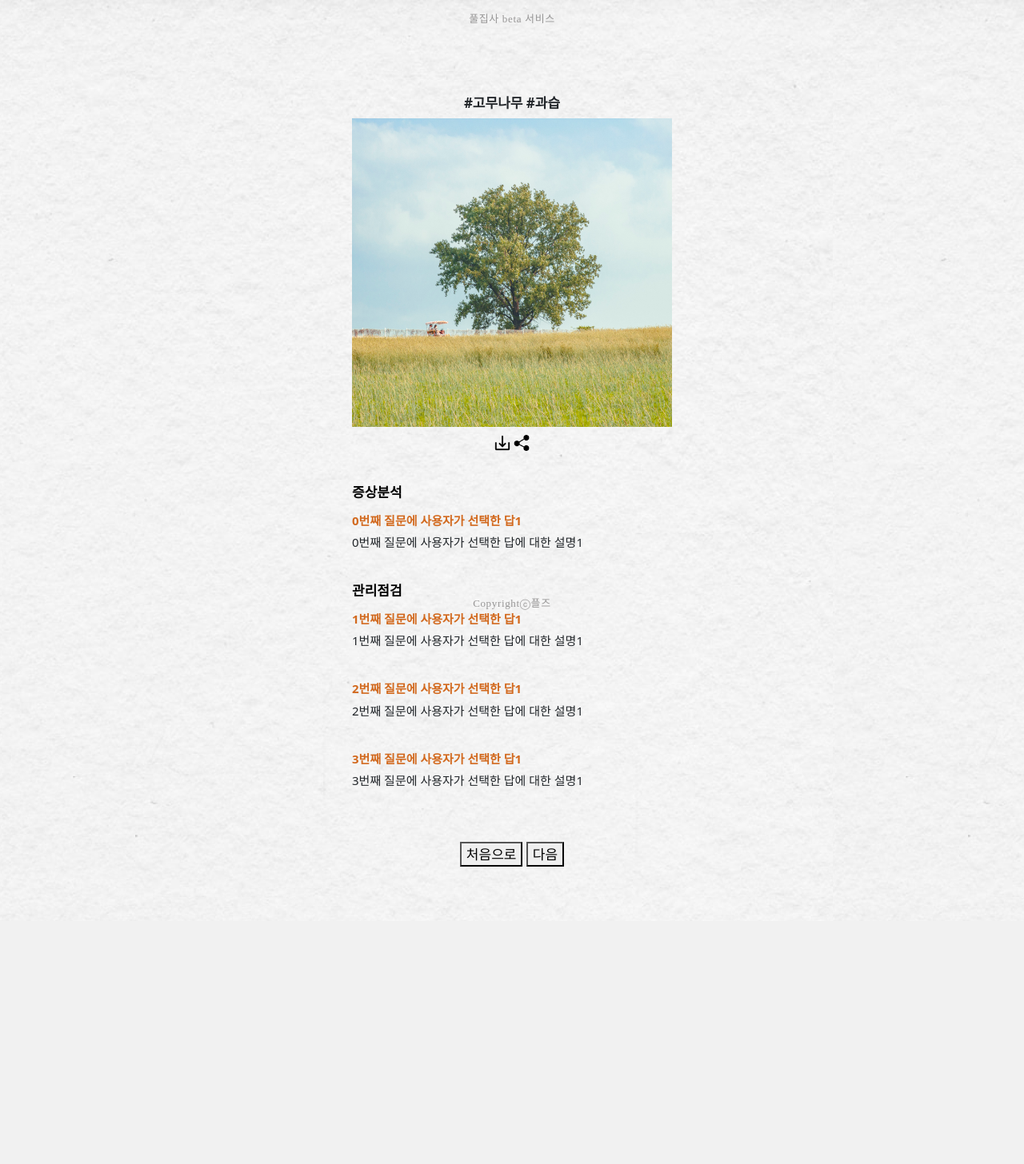
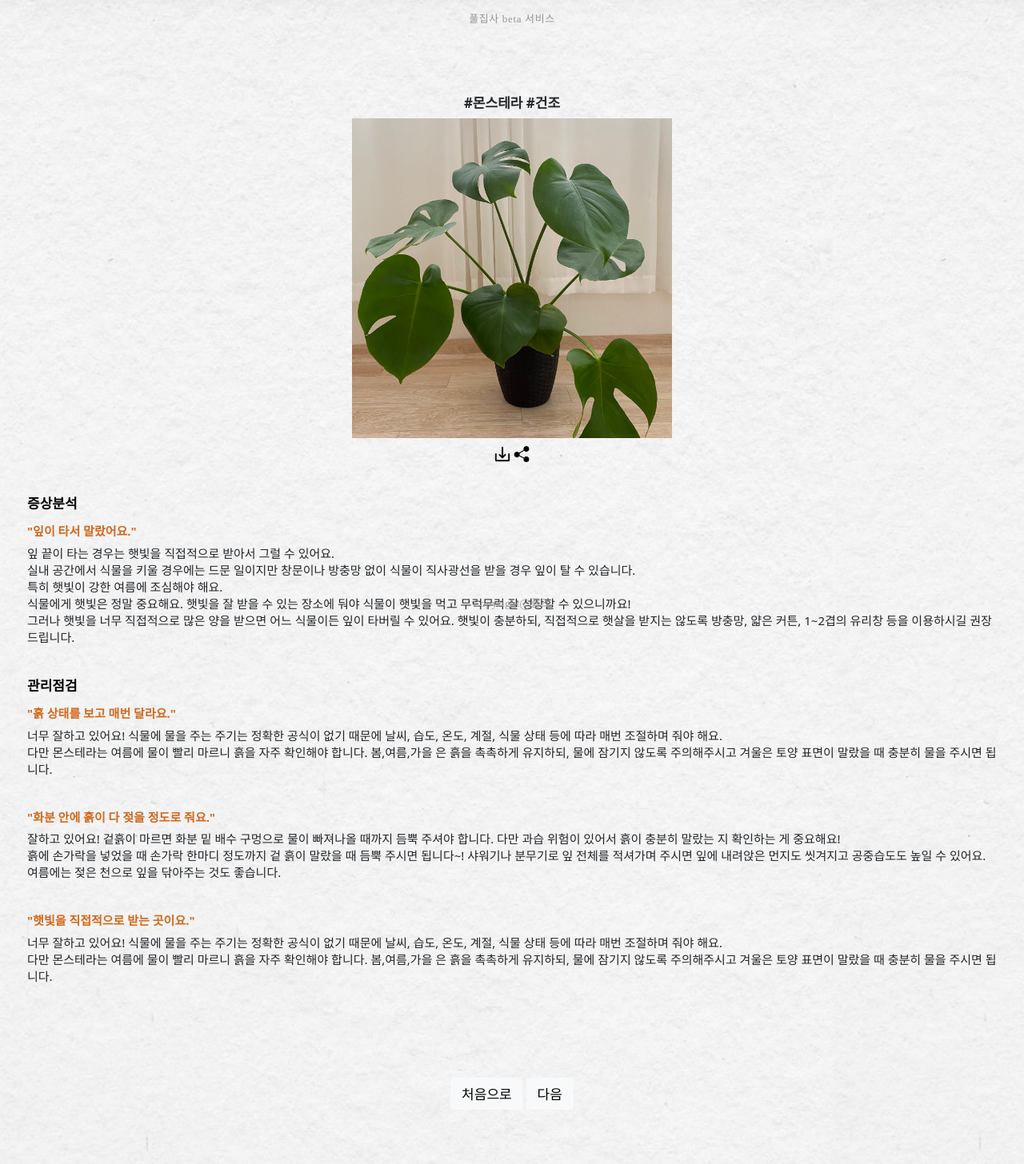
Before and after one commit to 2hongbi/puljibsa, a Django app: page /result/ in a window 1280 px wide. Shown: the whole page at 80% size. Before the commit the page ends 1133 px from the top, so only its background shows below. Run offline with Django 4.2, Linux system fonts and the light colour scheme; some libraries are stand-ins or nearby versions.

Commit message:
fix error

```diff
--- a/puljibsa/static/js/result.js
+++ b/puljibsa/static/js/result.js
@@ -23,29 +23,26 @@
 
 const result = [
   {
-    answer0 : '0번째 질문에 사용자가 선택한 답1',
-    answer1 : '1번째 질문에 사용자가 선택한 답1',
-    answer2 : '2번째 질문에 사용자가 선택한 답1',
-    answer3 : '3번째 질문에 사용자가 선택한 답1',
-    info_of_answer0 : '0번째 질문에 사용자가 선택한 답에 대한 설명1',
-    info_of_answer1 : '1번째 질문에 사용자가 선택한 답에 대한 설명1',
-    info_of_answer2 : '2번째 질문에 사용자가 선택한 답에 대한 설명1',
-    info_of_answer3 : '3번째 질문에 사용자가 선택한 답에 대한 설명1'
-  },
-  {
-    answer0 : '0번째 질문에 사용자가 선택한 답2',
-    answer1 : '1번째 질문에 사용자가 선택한 답2',
-    answer2 : '2번째 질문에 사용자가 선택한 답2',
-    answer3 : '3번째 질문에 사용자가 선택한 답2',
-    info_of_answer0 : '0번째 질문에 사용자가 선택한 답에 대한 설명2',
-    info_of_answer1 : '1번째 질문에 사용자가 선택한 답에 대한 설명2',
-    info_of_answer2 : '2번째 질문에 사용자가 선택한 답에 대한 설명2',
-    info_of_answer3 : '3번째 질문에 사용자가 선택한 답에 대한 설명2'
-  },
+    answer0 : '"잎이 타서 말랐어요."',
+    answer1 : '"흙 상태를 보고 매번 달라요."',
+    answer2 : '"화분 안에 흙이 다 젖을 정도로 줘요."',
+    answer3 : '"햇빛을 직접적으로 받는 곳이요."',
+    info_of_answer0 : '잎 끝이 타는 경우는 햇빛을 직접적으로 받아서 그럴 수 있어요. <br>' +
+        '                실내 공간에서 식물을 키울 경우에는 드문 일이지만 창문이나 방충망 없이 식물이 직사광선을 받을 경우 잎이 탈 수 있습니다.<br>' +
+        '                특히 햇빛이 강한 여름에 조심해야 해요.<br>' +
+        '                식물에게 햇빛은 정말 중요해요. 햇빛을 잘 받을 수 있는 장소에 둬야 식물이 햇빛을 먹고 무럭무럭 잘 성장할 수 있으니까요!<br>' +
+        '                그러나 햇빛을 너무 직접적으로 많은 양을 받으면 어느 식물이든 잎이 타버릴 수 있어요. 햇빛이 충분하되, 직접적으로 햇살을 받지는 않도록 방충망, 얇은 커튼, 1~2겹의 유리창 등을 이용하시길 권장 드립니다.',
+    info_of_answer1 : '너무 잘하고 있어요! 식물에 물을 주는 주기는 정확한 공식이 없기 때문에 날씨, 습도, 온도, 계절, 식물 상태 등에 따라 매번 조절하며 줘야 해요. <br>' +
+        '다만 몬스테라는 여름에 물이 빨리 마르니 흙을 자주 확인해야 합니다. 봄,여름,가을 은 흙을 촉촉하게 유지하되, 물에 잠기지 않도록 주의해주시고 겨울은 토양 표면이 말랐을 때 충분히 물을 주시면 됩니다.',
+    info_of_answer2 : '잘하고 있어요! 겉흙이 마르면 화분 밑 배수 구멍으로 물이 빠져나올 때까지 듬뿍 주셔야 합니다. 다만 과습 위험이 있어서 흙이 충분히 말랐는 지 확인하는 게 중요해요! <br>' +
+        '흙에 손가락을 넣었을 때 손가락 한마디 정도까지 겉 흙이 말랐을 때 듬뿍 주시면 됩니다~! 샤워기나 분무기로 잎 전체를 적셔가며 주시면 잎에 내려앉은 먼지도 씻겨지고 공중습도도 높일 수 있어요.여름에는 젖은 천으로 잎을 닦아주는 것도 좋습니다.',
+    info_of_answer3 : '너무 잘하고 있어요! 식물에 물을 주는 주기는 정확한 공식이 없기 때문에 날씨, 습도, 온도, 계절, 식물 상태 등에 따라 매번 조절하며 줘야 해요. <br>' +
+        '다만 몬스테라는 여름에 물이 빨리 마르니 흙을 자주 확인해야 합니다. 봄,여름,가을 은 흙을 촉촉하게 유지하되, 물에 잠기지 않도록 주의해주시고 겨울은 토양 표면이 말랐을 때 충분히 물을 주시면 됩니다.'
+  }
 ];
 
 document.addEventListener('DOMContentLoaded', function() {
-    printResult('고무나무', '과습', 0);
+    printResult('몬스테라', '건조', 0);
 }, false);
 
 function printResult(plantType, plantSym,resultNum){
--- a/puljibsa/templates/puljibsa/introduction.html
+++ b/puljibsa/templates/puljibsa/introduction.html
@@ -48,6 +48,6 @@
             <td>이송희</td>
         </tr>
     </table>
-    <button type="button" class="pageBtn" onclick="MainPage_return();">처음으로</button>
+    <button type="button" class="prev-btn btn btn-light mt-5" onclick="MainPage_return();">처음으로</button>
 </section>
 {% endblock %}
--- a/puljibsa/templates/puljibsa/result.html
+++ b/puljibsa/templates/puljibsa/result.html
@@ -5,7 +5,7 @@
 <section class="mx-auto mt-5 py-5 px-3">
     <div>
         <h6 id="hashtags">#식물종류  #증상이름</h6>
-        <img id="plantImg" src="{% static 'img/plant.jpg' %}" width="400" height="400" alt="이용자가 촬영한 식물사진">
+        <img id="plantImg" src="{% static 'img/mon.jpeg' %}" width="400" height="400" alt="이용자가 촬영한 식물사진">
     </div>
 
     <div id="downShare">
@@ -50,8 +50,8 @@
         </div>
         <br>
         <div class="text-center">
-            <button type="button" class="pageBtn" onclick="MainPage_return()">처음으로</button>
-            <button type="button" class="pageBtn" onclick="resultIntro_Page();">다음</button>
+            <button type="button" class="prev-btn btn btn-light mt-5" onclick="MainPage_return()">처음으로</button>
+            <button type="button" class="next-btn btn btn-light mt-5" onclick="resultIntro_Page();">다음</button>
         </div>
 </section>
 {% endblock %}
--- a/puljibsa/views.py
+++ b/puljibsa/views.py
@@ -33,4 +33,5 @@ def upload(request):
 
 @csrf_exempt
 def result(request):
+
     return render(request, 'puljibsa/result.html')
```
Also changed, not shown: puljibsa/static/img/mon.jpeg (added).
